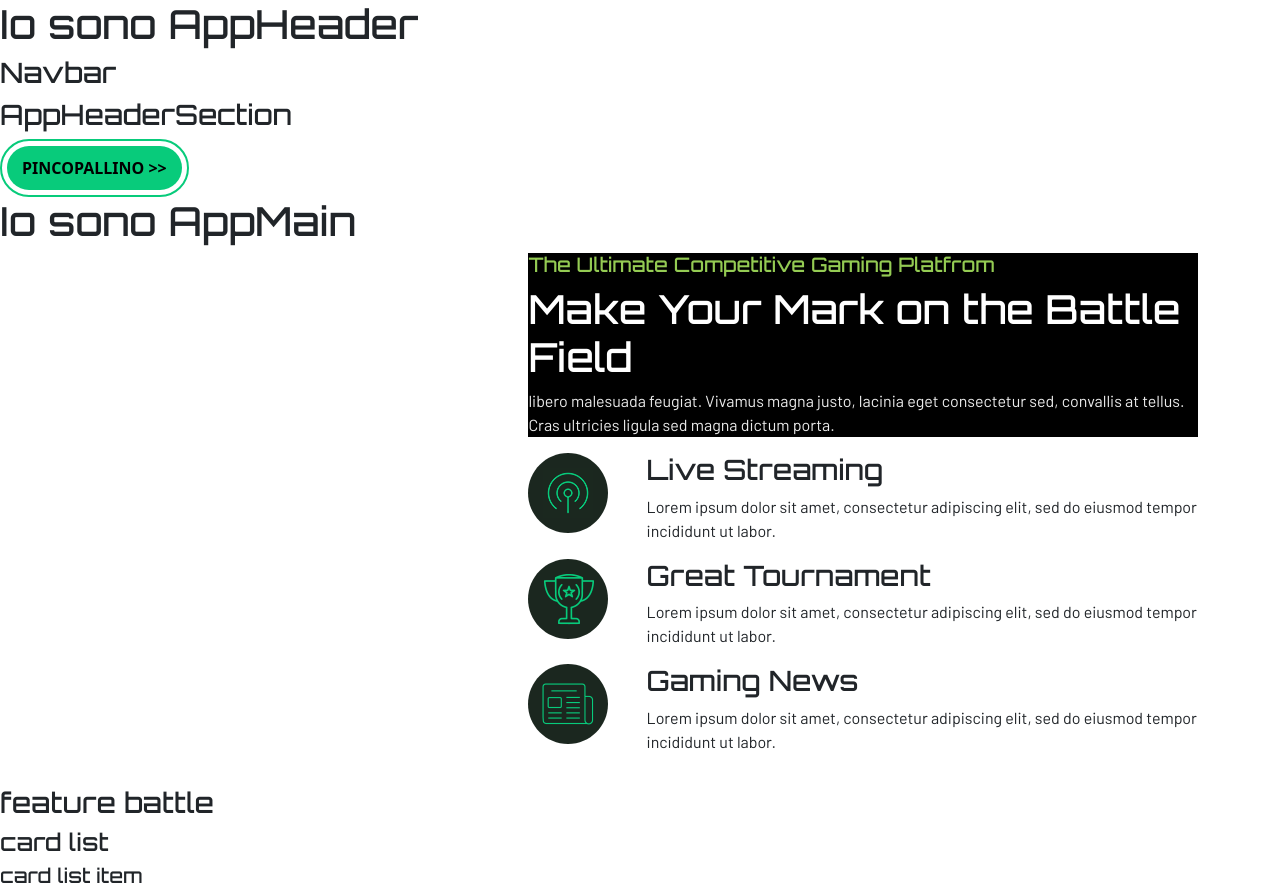
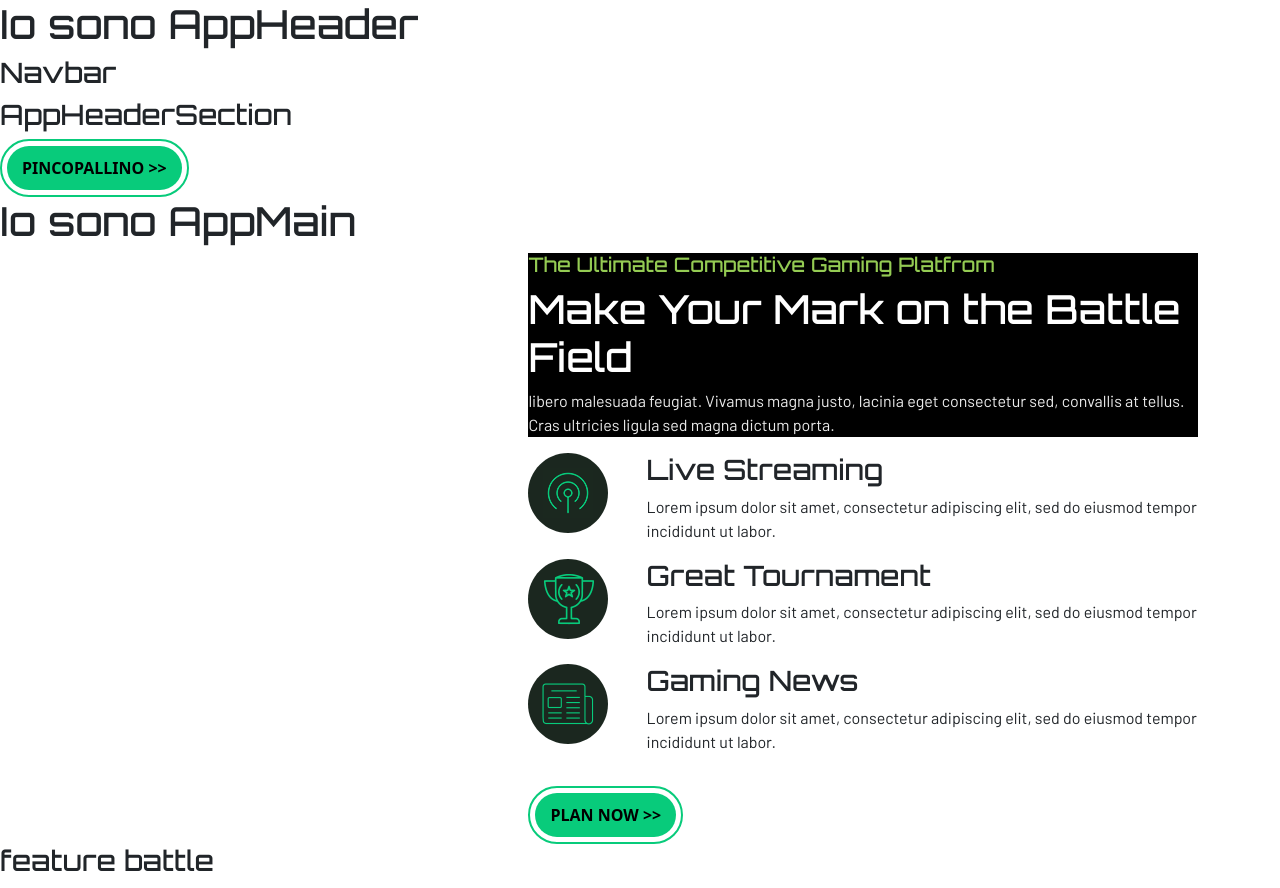
Before and after one commit to orazi-paolo/proj-html-vuejs, a Vue app: page / in a window 1280 px wide. Shown: the top 888 px of the page. Built offline with nearby package versions, Linux system fonts and the light colour scheme.

Commit message:
imported BaseButton on AppMainFeatureMakeYourMark

```diff
--- a/src/components/appMain-feature/AppMainFeatureMakeYourMark.vue
+++ b/src/components/appMain-feature/AppMainFeatureMakeYourMark.vue
@@ -1,6 +1,7 @@
 <script>
 import BaseSectionTitle from './../baseComponents/BaseSectionTitle.vue'
 import AppMainFeatureMakeYourMarkCardList from './featureMakeYourMark/AppMainFeatureMakeYourMarkCardList.vue'
+import BaseButton from './../baseComponents/BaseButton.vue'
 
 export default {
   data() {
@@ -11,7 +12,7 @@ export default {
   components:{
     BaseSectionTitle,
     AppMainFeatureMakeYourMarkCardList,
-
+    BaseButton,
   }
 }
 </script>
@@ -28,6 +29,7 @@ export default {
           description="libero malesuada feugiat. Vivamus magna justo, lacinia eget consectetur sed, convallis at tellus. Cras ultricies ligula sed magna dictum porta."
         />
         <AppMainFeatureMakeYourMarkCardList />
+        <BaseButton contentButton="PLAN NOW"/>
       </div>
     </div>
   </div>
```
